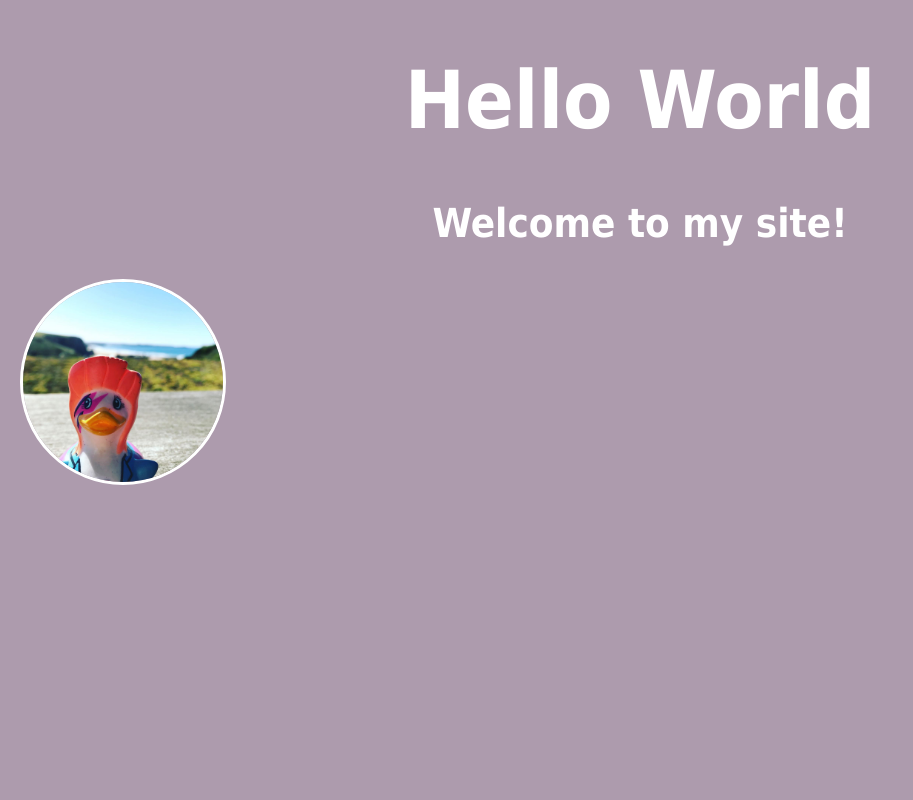
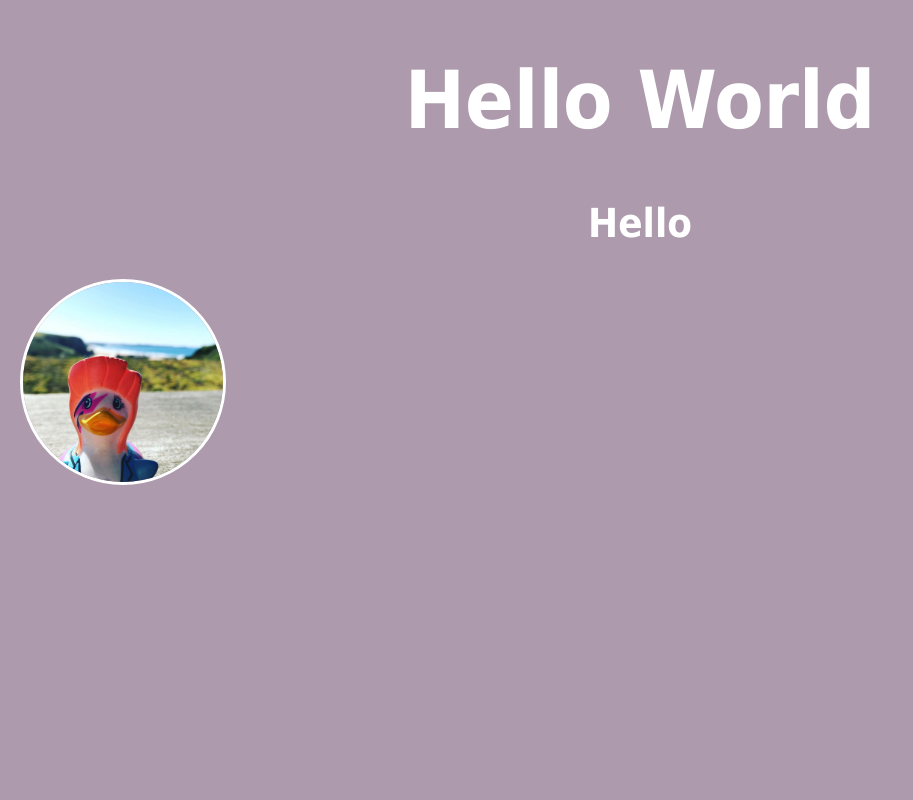
Before and after one commit to nettala/beginners-week-one-master, a plain HTML site: page index.html in a window 1280 px wide. Shown: the top 800 px of the page, without its empty margins (0-913 px from the left). Drawn offline with Linux system fonts and the light colour scheme.

Commit message:
changed h2

```diff
--- a/index.html
+++ b/index.html
@@ -12,7 +12,7 @@
 
     <div>
 
-    <h2> <body>Welcome to my site! </h2>
+    <h2> <body>Hello </h2>
 
     <img src="images/duck.jpg" alt="A local image" width="200px">
 
```
